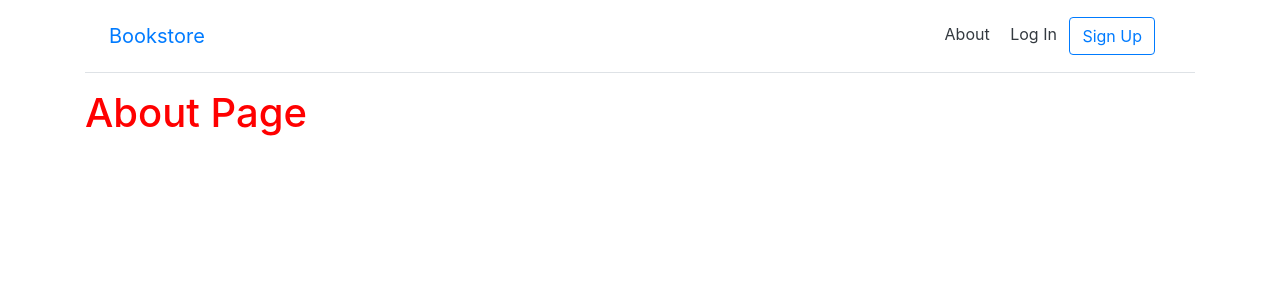
After one commit to abid1174/djangoBookStore, a Django app: page //about in a window 1280 px wide. The commit adds this page. Shown: the top 300 px of the page. Run offline with Django 3.2, Linux system fonts and the light colour scheme; some libraries are stand-ins or nearby versions.

```diff
--- a/bookstore/urls.py
+++ b/bookstore/urls.py
@@ -5,6 +5,5 @@ from django.urls import path, include
 urlpatterns = [
     path('admin/', admin.site.urls),
     path('', include('pages.urls')),
-    path('accounts/', include('django.contrib.auth.urls')),
-    path('accounts/', include('user.urls')),
+    path('accounts/', include('allauth.urls')),
 ]
--- a/pages/urls.py
+++ b/pages/urls.py
@@ -1,7 +1,8 @@
 from django.urls import path
-from .views import HomePageView
+from .views import HomePageView, AboutPageView
 
 
 urlpatterns = [
     path('', HomePageView.as_view(), name='home'),
+    path('/about', AboutPageView.as_view(), name='about')
 ]
--- a/pages/views.py
+++ b/pages/views.py
@@ -4,3 +4,7 @@ from django.views.generic import TemplateView
 
 class HomePageView(TemplateView):
     template_name = 'home.html'
+
+
+class AboutPageView(TemplateView):
+    template_name = 'about.html'
--- a/templates/_base.html
+++ b/templates/_base.html
@@ -20,12 +20,12 @@
                 class="d-flex flex-column flex-md-row align-items-center p-3 px-md-4 mb-3 bg-white border-bottom shadow-sm">
                 <a href="{% url 'home' %}" class="navbar-brand my-0 mr-md-auto font-weight-normal">Bookstore</a>
                 <nav class="my-2 my-md-0 mr-md-3">
-                    <a class="p-2 text-dark" href="#">About</a>
+                    <a class="p-2 text-dark" href="{% url 'about' %}">About</a>
                     {% if user.is_authenticated %}
-                    <a class="p-2 text-dark" href="{% url 'logout' %}">Log Out</a>
+                    <a class="p-2 text-dark" href="{% url 'account_logout' %}">Log Out</a>
                     {% else %}
-                    <a class="p-2 text-dark" href="{% url 'login' %}">Log In</a>
-                    <a class="btn btn-outline-primary" href="{% url 'signup' %}">Sign Up</a>
+                    <a class="p-2 text-dark" href="{% url 'account_login' %}">Log In</a>
+                    <a class="btn btn-outline-primary" href="{% url 'account_signup' %}">Sign Up</a>
                     {% endif %}
                 </nav>
             </div>
--- /dev/null
+++ b/templates/about.html
@@ -0,0 +1,10 @@
+<!-- templates/about.html -->
+{% extends '_base.html' %}
+{% load static %}
+
+{% block title %}About{% endblock title %}
+
+
+{% block content %}
+    <h1>About Page</h1>
+{% endblock content %}
--- a/templates/signup.html
+++ b/templates/account/signup.html
@@ -1,5 +1,6 @@
 <!-- templates/signup.html -->
 {% extends '_base.html' %}
+{% load crispy_forms_tags %}
 
 {% block title %}Sign Up{% endblock title %}
 
@@ -7,8 +8,8 @@
 <h2>Sign Up</h2>
 <form method="post">
     {% csrf_token %}
-    {{ form.as_p }}
-    <button type="submit">Sign Up</button>
+    {{ form | crispy }}
+    <button class="btn btn-success" type="submit">Sign Up</button>
 </form>
 
 {% endblock content %}
--- a/templates/home.html
+++ b/templates/home.html
@@ -8,10 +8,10 @@
     {% if user.is_authenticated %}
     <h1>Hi {{user.email}}</h1>
     <img alt="book" class="bookcover" src="{% static 'images/djangoforprofessionals.jpg' %}" />
-    <p><a href="{% url 'logout' %}">Log Out</a></p>
+    <p><a href="{% url 'account_logout' %}">Log Out</a></p>
     {% else %}
         <p>You are not logged in.</p>
-        <a href="{% url 'login' %}">Login</a>
-        <a href="{% url 'signup' %}">Sign Up</a>
+        <a href="{% url 'account_login' %}">Login</a>
+        <a href="{% url 'account_signup' %}">Sign Up</a>
     {% endif %}
 {% endblock content %}
--- a/user/urls.py
+++ b/user/urls.py
@@ -2,5 +2,5 @@ from django.urls import path
 from .views import SignupPageView
 
 urlpatterns = [
-    path('signup/', SignupPageView.as_view(), name="signup")
+
 ]
```
Also changed, not shown: bookstore/settings.py (+29 -2 lines), templates/account/login.html (added, +16 -0 lines), templates/account/logout.html (added, +15 -0 lines), templates/registration/login.html (deleted, +0 -13 lines), 3 other files.
